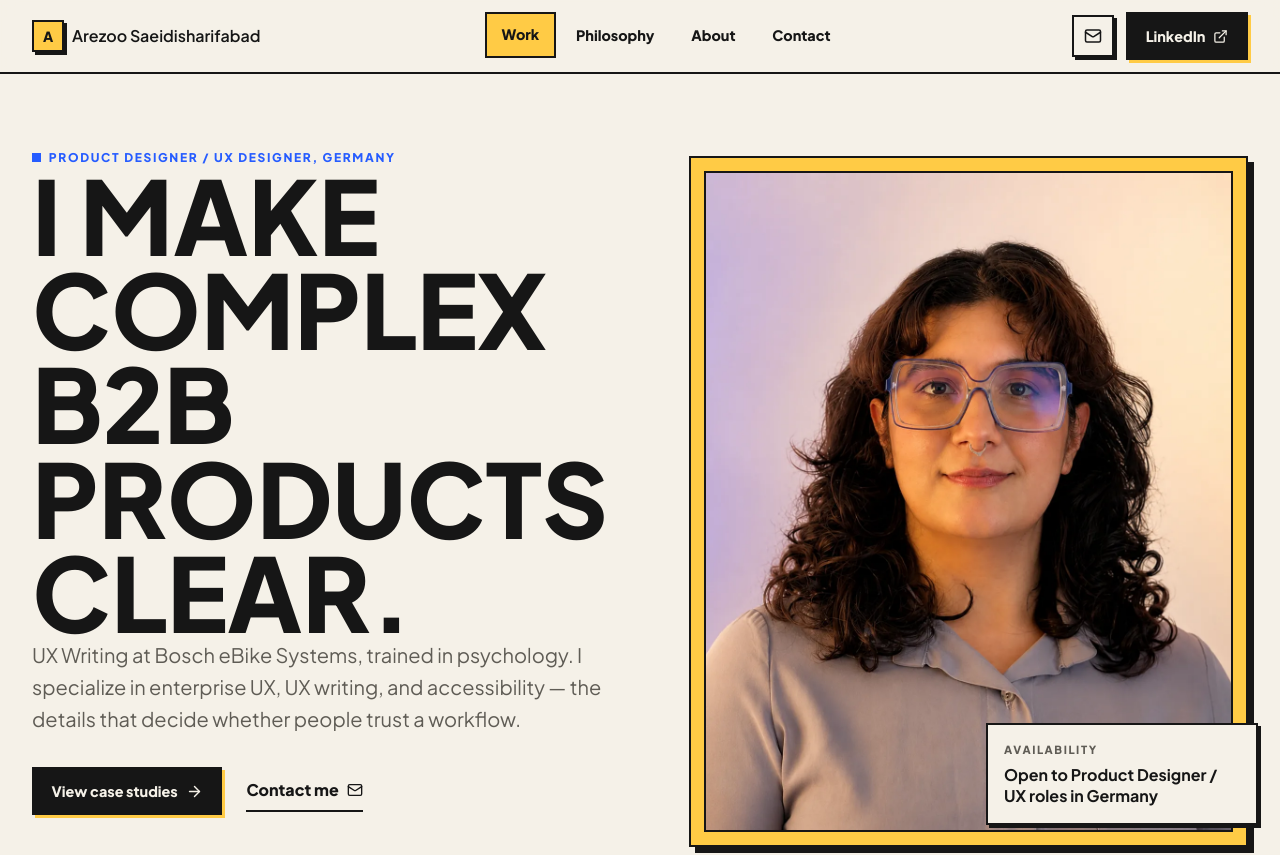
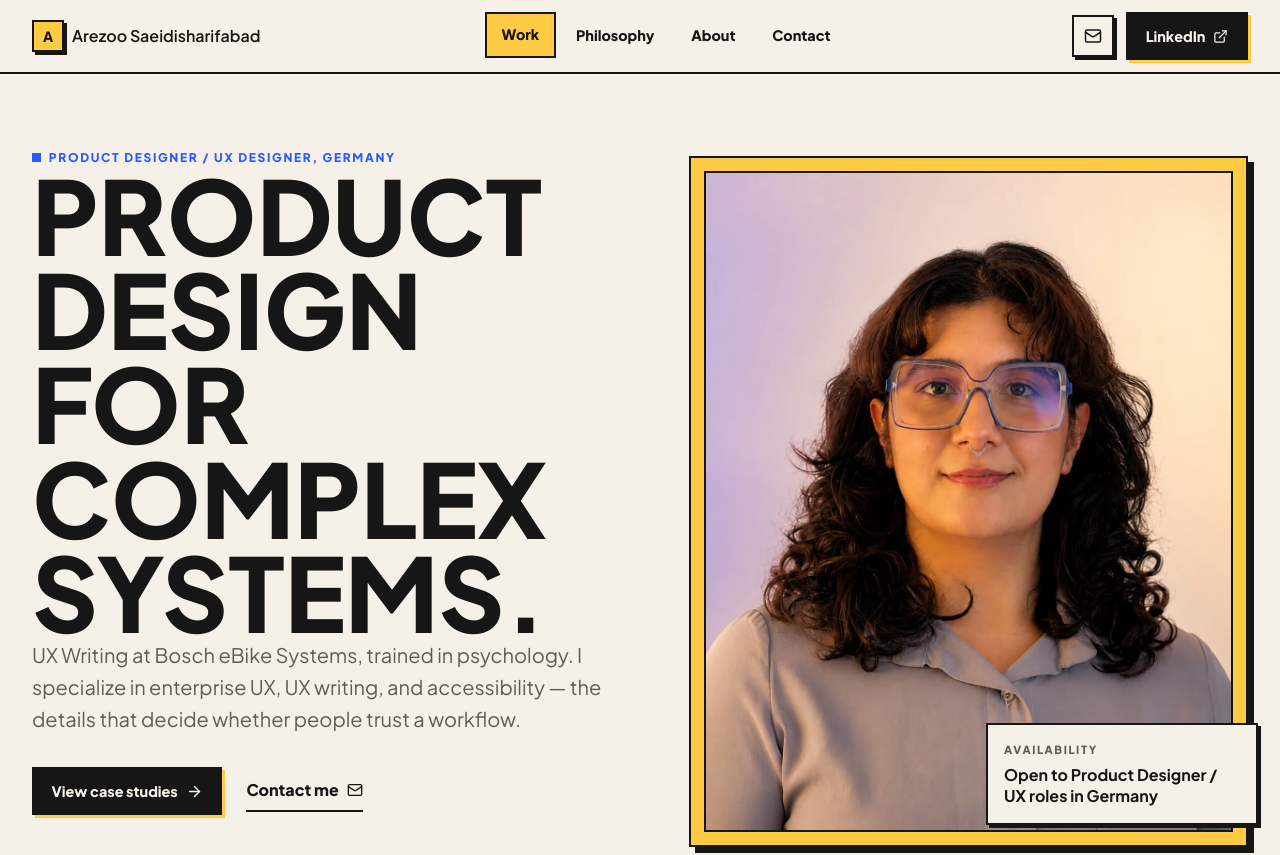
Before and after one commit to ArezooSaeedi/portfolio, a React (Vite) app: page / in a window 1280 px wide. Shown: the top 855 px of the page. Built offline with nearby package versions, Linux system fonts and the light colour scheme.

Commit message:
Update hero tagline

```diff
--- a/src/App.jsx
+++ b/src/App.jsx
@@ -311,7 +311,7 @@ function Hero() {
             animate={{ opacity: 1, y: 0 }}
             transition={{ duration: reduce ? 0.01 : SECTION_MOTION.duration, ease: EASE_OUT }}
           >
-            I make complex B2B products clear.
+            Product design for complex systems.
           </m.h1>
           <Reveal delay={STAGGER} immediate>
             <p className="mt-7 max-w-2xl text-xl leading-8 text-[var(--muted)]">
```
